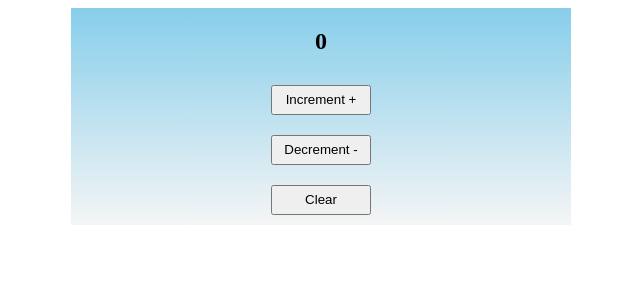
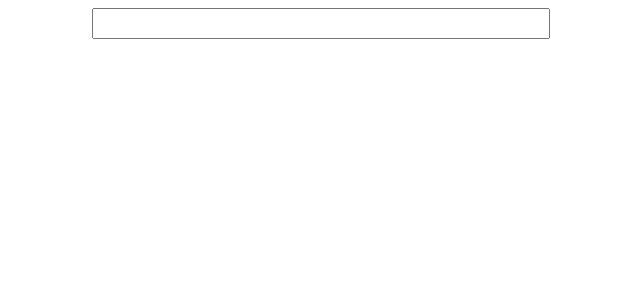
Before and after one commit to Elliott-FS/using_reducer, a React (Vite) app: page / in a window 1280 px wide. Shown: the top 300 px of the page, without its empty margins (319-959 px from the left). Built offline with nearby package versions, Linux system fonts and the light colour scheme.

Commit message:
practicing form logic

```diff
--- a/src/App.jsx
+++ b/src/App.jsx
@@ -2,48 +2,41 @@ import { useState, useReducer} from 'react';
 import "./styles.css";
 
 const ACTIONS = {
-  INCREMENT: 'increment',
-  DECREMENT: 'decrement',
-  CLEAR: 'clear',
+  ADD_TODO: 'add-todo'
+
 }
 
-function reducer(state, action){
+function reducer(todos, action){
   switch (action.type){
-    case ACTIONS.INCREMENT:
-      return {count: state.count + 1}
-    case ACTIONS.DECREMENT:
-      return {count: state.count - 1}
-    case  ACTIONS.CLEAR:
-      return {count: 0}
-    default:
-      return state;
+    case ACTIONS.ADD_TODO:
+      return [...todos, newTodo(action.payload.name)]
+  }
 
-  }
 }
 
+function newTodo(name){
+  return {id: Date.now(), name: name, complete: false}
+
+}
 
 export default function App() {
   // const [count, setCount] = useState(0)
-  const [state, dispatch ] = useReducer(reducer,{count: 0})
-  function Increment(){
-    dispatch({type: ACTIONS.INCREMENT});
+  const [todos, dispatch ] = useReducer(reducer,[])
+  const [name, setName] = useState("")
+
+  function handleSubmit(e){
+    e.preventDefault()
+    dispatch({type: ACTIONS.ADD_TODO, payload:{name: name}});
+    setName('')
   }
 
-  function Decrement(){
-    dispatch({type: ACTIONS.DECREMENT})
-  }
 
-  function Clear(){
-    dispatch({type: ACTIONS.CLEAR})
-  }
+
   return (
-    <div className='background'>
-      <div className="counter">
-        <h2>{state.count}</h2>
-        <button onClick={Increment}> Increment +</button>
-        <button onClick={Decrement}>Decrement -</button>
-        <button onClick={Clear}>Clear</button>
-      </div>
+    <div className="background">
+      <form onSubmit={handleSubmit}>
+        <input type="text" value={name} onChange={e => setName(e.target.value)}/>
+      </form>
     </div>
 
   )
--- a/src/styles.css
+++ b/src/styles.css
@@ -4,18 +4,7 @@
     align-items: center;
 }
 
-
-.counter{
-    width: 500px;
-    display: flex;
-    flex-direction: column;
-    align-items: center;
-    background: linear-gradient(skyblue, whitesmoke);
+input{
+    width: 450px;
+    height: 25px;
 }
-
-button {
-    width: 100px;
-    height: 30px;
-    margin-top: 10px;
-    margin-bottom: 10px;
-}
```
